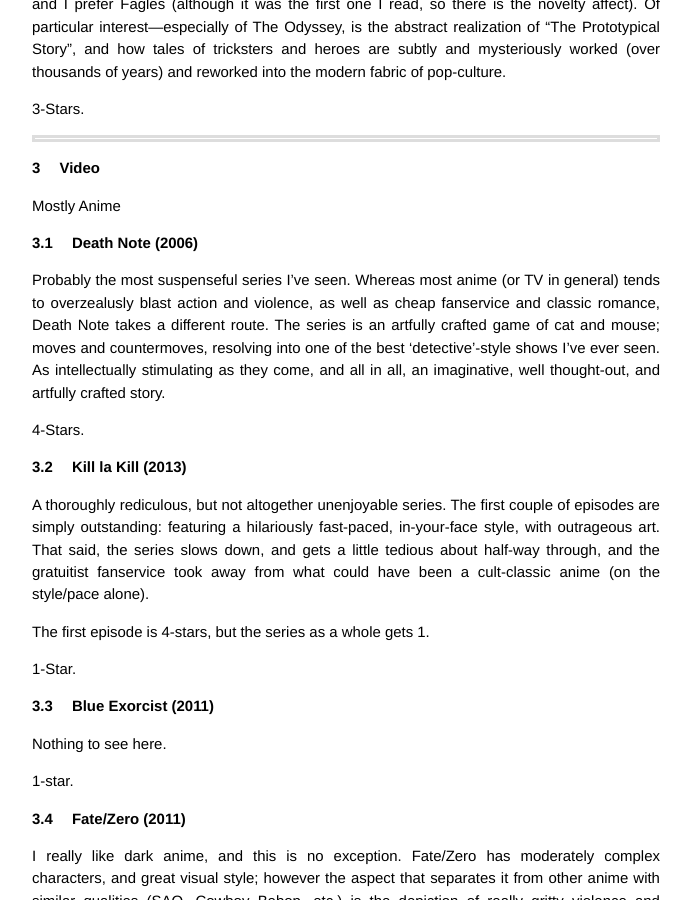
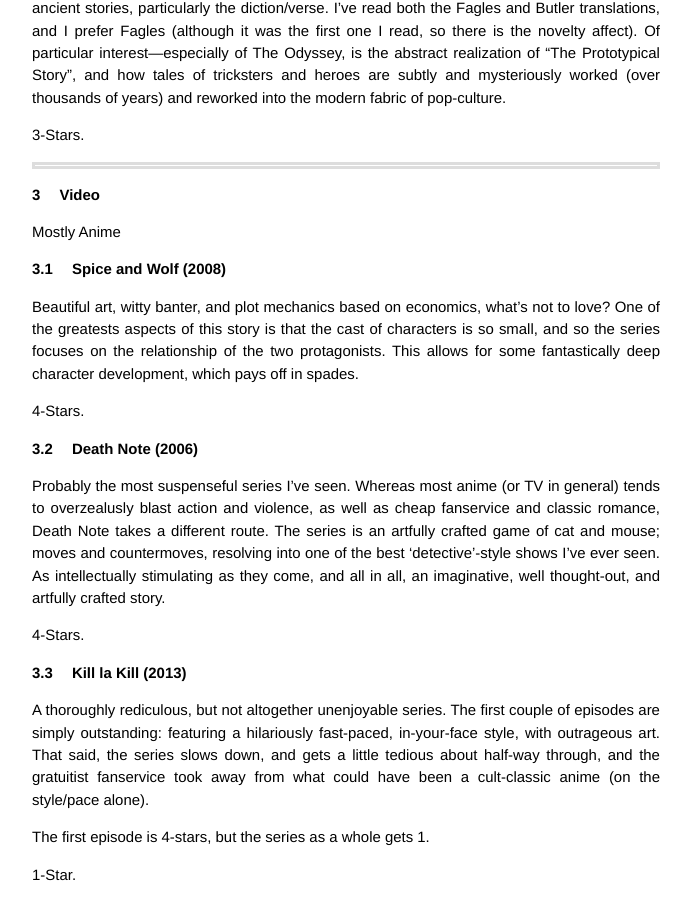
Before and after one commit to athuras/athuras.github.com, a Jekyll site: the page built from _posts/2014-06-24-Booklist.markdown, in a window 1280 px wide and 900 px high, scrolled down 3964 px. Shown: the whole window, without its empty margins (294-985 px from the left). Built offline with Jekyll 4.4.1, drawn with Linux system fonts in a browser that asks for light colours; some of the changed text lies outside the part shown.

Commit message:
added s and w review

```diff
--- a/_posts/2014-06-24-Booklist.markdown
+++ b/_posts/2014-06-24-Booklist.markdown
@@ -125,6 +125,14 @@
 # Video
 Mostly Anime
 
+## Spice and Wolf (2008)
+Beautiful art, witty banter, and plot mechanics based on economics, what's not to love?
+One of the greatests aspects of this story is that the cast of characters is so small, and so the series focuses on the relationship of the two protagonists.
+This allows for some fantastically deep character development, which pays off in spades.
+
+4-Stars.
+
+
 ## Death Note (2006)
 Probably the most suspenseful series I've seen.
 Whereas most anime (or TV in general) tends to overzealusly blast action and violence, as well as cheap fanservice and classic romance, Death Note takes a different route.
```
